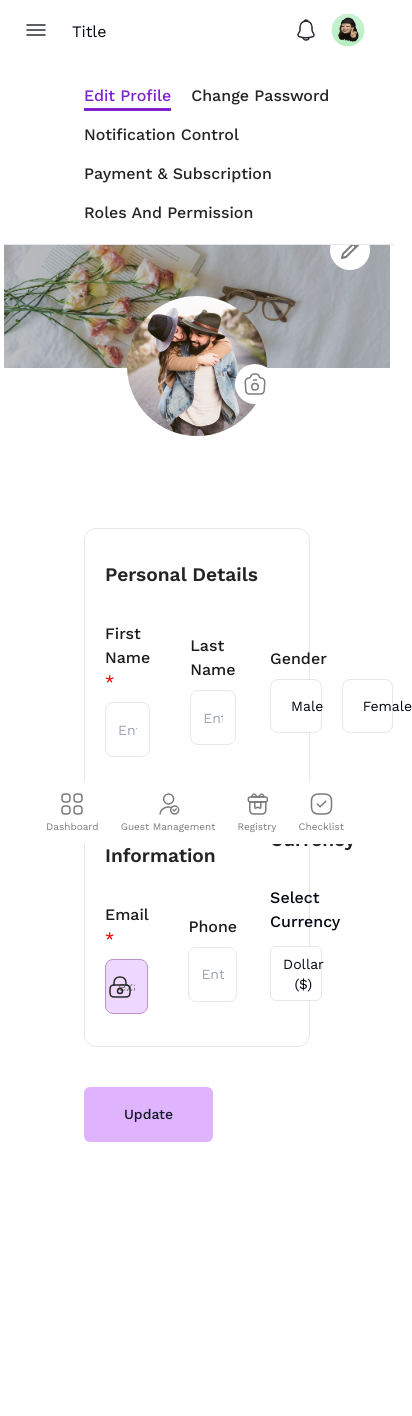
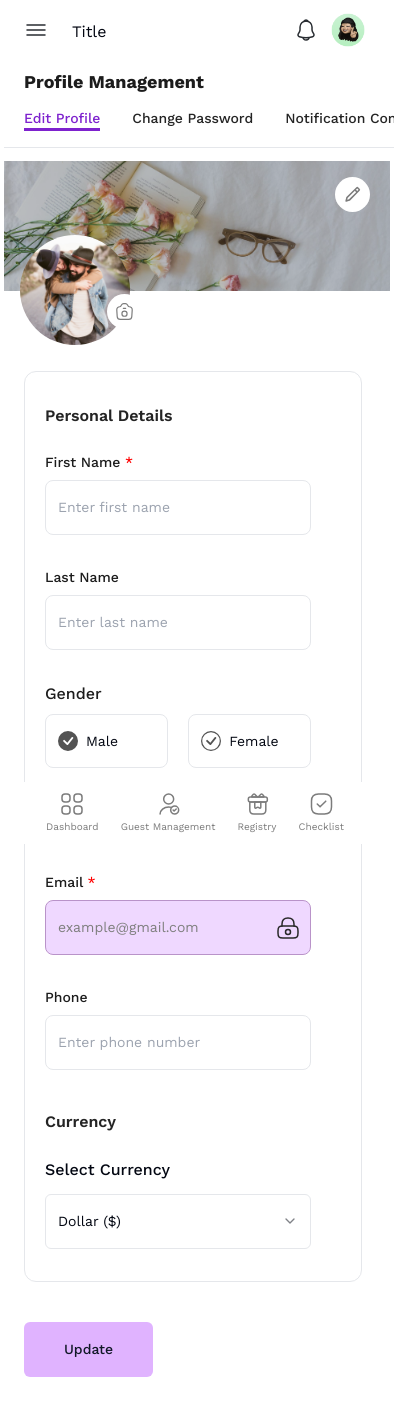
Before and after one commit to Dream-Affairs/Dream-Affairs-Frontend, a Next.js app: page /dashboard/settings in a window 390 px wide. Shown: the top 1416 px of the page, 412 px wide, since content can reach past the window. Before the commit the page ends 1255 px from the top, so only its background shows below. Built offline with nearby package versions, Linux system fonts and the light colour scheme.

Commit message:
mobile size implemented on profile setting

```diff
--- a/app/dashboard/settings/(components)/DynamicInput.tsx
+++ b/app/dashboard/settings/(components)/DynamicInput.tsx
@@ -40,7 +40,7 @@ const DynamicInput: React.FC<DynamicInputProps> = ({
 }) => {
   return (
     <div className="w-full">
-      <label htmlFor={labelFor} className="block mb-2 font-[500] text-[#1C1C1C]">
+      <label htmlFor={labelFor} className="block text-sm md:text-base mb-2 font-[500] text-[#1C1C1C]">
         {label} {required && <span className="text-[#FF0000] font-[500]">*</span>}
       </label>
       <div className="relative">
@@ -53,11 +53,11 @@ const DynamicInput: React.FC<DynamicInputProps> = ({
           error={error}
           hasValue={hasValue}
           value={value}
-          className={className}
+          className={`text-sm md:text-base ${className}`}
           name={name}
           disabled={disabled}
         />
-        <span className="absolute top-4 right-4">{rightIcon}</span>
+        <span className="absolute top-4 right-[14%] md:right-[4%]">{rightIcon}</span>
       </div>
     </div>
   );
--- a/app/dashboard/settings/(components)/profile-form.tsx
+++ b/app/dashboard/settings/(components)/profile-form.tsx
@@ -29,13 +29,13 @@ const ProfileDetail = () => {
   };
 
   return (
-    <div className="mt-20">
+    <div className="md:mt-20">
       <form className="w-full">
-        <div className=" border rounded-xl px-5 py-8">
+        <div className="border rounded-xl px-5 py-8">
           <div className="w-full">
             <Subtitle text={'Personal Details'} />
-            <div className="mt-8 flex items-center gap-10">
-              <div className="flex items-center w-[68%] gap-10">
+            <div className="mt-6 md:mt-8 flex flex-wrap md:flex-nowrap items-center gap-8 md:gap-10">
+              <div className="flex flex-wrap md:flex-nowrap items-center w-full md:w-[68%] gap-8 md:gap-10">
                 <DynamicInput
                   onChange={() => {}}
                   type={'text'}
@@ -47,7 +47,7 @@ const ProfileDetail = () => {
                   name={'fname'}
                   required={true}
                   label="First Name"
-                  className="w-full"
+                  className="w-[90%] md:w-full"
                 />
                 <DynamicInput
                   onChange={() => {}}
@@ -59,9 +59,10 @@ const ProfileDetail = () => {
                   hasValue={false}
                   name={'email'}
                   label="Last Name"
+                  className="w-[90%] md:w-full"
                 />
               </div>
-              <div className="w-[28%]">
+              <div className="w-[90%] md:w-[28%]">
                 <p className="block mb-2 font-[500] text-[#1C1C1C]">Gender</p>
                 <div className="flex gap-5 w-full">
                   <div
@@ -94,11 +95,11 @@ const ProfileDetail = () => {
               </div>
             </div>
           </div>
-          <div className="w-full mt-14 flex items-center gap-10">
-            <div className="w-[68%]">
+          <div className="w-full mt-14 flex flex-wrap md:flex-nowrap items-center gap-10">
+            <div className="w-full md:w-[68%]">
               <Subtitle text={'Contact Information'} />
-              <div className="w-full mt-8 flex items-center gap-10">
-                <div className="w-full flex items-center gap-10">
+              <div className="w-full mt-6 md:mt-8 flex flex-wrap md:flex-nowrap items-center gap-8 md:gap-10">
+                <div className="w-full flex flex-wrap md:flex-nowrap items-center gap-8 md:gap-10">
                   <DynamicInput
                     onChange={() => {}}
                     type={'email'}
@@ -111,7 +112,7 @@ const ProfileDetail = () => {
                     name={'eml'}
                     required={true}
                     label="Email"
-                    className="w-full disabled:bg-secondary disabled:border-primary disabled:text-black"
+                    className="w-[90%] md:w-full disabled:bg-secondary disabled:border-primary disabled:text-black"
                     disabled={true}
                     rightIcon={
                       <svg width={24} height={24} viewBox="0 0 24 24" fill="none" xmlns="http://www.w3.org/2000/svg">
@@ -149,13 +150,14 @@ const ProfileDetail = () => {
                     hasValue={false}
                     name={'phone'}
                     label="Phone"
+                    className="w-[90%] md:w-full"
                   />
                 </div>
               </div>
             </div>
-            <div className="w-[28%]">
+            <div className="w-[90%] md:w-[28%]">
               <Subtitle text={'Currency'} />
-              <div className="mt-8">
+              <div className="mt-6 md:mt-8">
                 <div className="flex flex-col">
                   <Label className="mb-3 text-base font-[500]">Select Currency</Label>
                   <Select>
--- a/app/dashboard/settings/(components)/profile-images.tsx
+++ b/app/dashboard/settings/(components)/profile-images.tsx
@@ -29,7 +29,7 @@ const CoverPhoto = () => {
     fileInput.click();
   };
   const handleChooseCover = () => {
-    const fileInput = document.getElementById('imageInput') as HTMLInputElement;
+    const fileInput = document.getElementById('coverImageInput') as HTMLInputElement;
     fileInput.click();
   };
 
@@ -45,7 +45,7 @@ const CoverPhoto = () => {
   };
 
   return (
-    <div className="w-full h-[170px] md:h-[290px]">
+    <div className="w-full h-[130px] sm:h-[170px] md:h-[290px]">
       <div className="relative w-full h-full object-cover overflow-hidden bg-black">
         <Image
           src={coverImage === '' ? cpic : coverImage}
@@ -56,13 +56,13 @@ const CoverPhoto = () => {
         />
         <span
           onClick={handleChooseCover}
-          className="inline-block p-2 rounded-full text-2xl absolute right-5 top-8 bg-white cursor-pointer"
+          className="inline-block p-2 rounded-full text-2xl absolute right-5 top-4 md:right-5 md:top-8 bg-white cursor-pointer"
         >
-          <input type="file" hidden onChange={handleCoverUpload} accept="image/*" id="imageInput" />
-          <BiPencil className="text-[#7C7C7C]" />
+          <input type="file" hidden onChange={handleCoverUpload} accept="image/*" id="coverImageInput" />
+          <BiPencil className="text-[#7C7C7C] w-[19px] h-[19px] md:w-[24px] md:h-[24px]" />
         </span>
       </div>
-      <div className="relative w-[140px] h-[140px] md:w-[180px] md:h-[180px] -mt-[4.5rem] mx-auto md:ms-[4.5rem]">
+      <div className="relative w-[110px] h-[110px] sm:w-[140px] sm:h-[140px] md:w-[180px] md:h-[180px] -mt-14 md:-mt-[4.5rem] ms-4 md:ms-[4.5rem]">
         <div className="profile-picture w-full h-full relative rounded-full overflow-hidden">
           <Image
             src={selectedImage === '' ? ppic : selectedImage}
@@ -77,10 +77,15 @@ const CoverPhoto = () => {
         </div>
         <span
           onClick={handleOpenModal}
-          className="inline-block p-2 rounded-full text-2xl absolute -right-2 bottom-8 bg-white cursor-pointer"
+          className="inline-block p-2 rounded-full text-2xl absolute -right-3 bottom-4 md:-right-2 md:bottom-8 bg-white cursor-pointer"
         >
           <input type="file" hidden onChange={handleImageUpload} accept="image/*" id="imageInput" />
-          <svg width={24} height={24} viewBox="0 0 24 24" fill="none" xmlns="http://www.w3.org/2000/svg">
+          <svg
+            className="w-[19px] h-[19px] md:w-[24px] md:h-[24px]"
+            viewBox="0 0 24 24"
+            fill="none"
+            xmlns="http://www.w3.org/2000/svg"
+          >
             <path
               d="M6.76017 22H17.2402C20.0002 22 21.1002 20.31 21.2302 18.25L21.7502 9.99C21.8902 7.83 20.1702 6 18.0002 6C17.3902 6 16.8302 5.65 16.5502 5.11L15.8302 3.66C15.3702 2.75 14.1702 2 13.1502 2H10.8602C9.83017 2 8.63017 2.75 8.17017 3.66L7.45017 5.11C7.17017 5.65 6.61017 6 6.00017 6C3.83017 6 2.11017 7.83 2.25017 9.99L2.77017 18.25C2.89017 20.31 4.00017 22 6.76017 22Z"
               stroke="#7C7C7C"
--- a/app/dashboard/settings/(components)/profile.tsx
+++ b/app/dashboard/settings/(components)/profile.tsx
@@ -6,7 +6,7 @@ const ProfileManagement = () => {
   return (
     <div>
       <CoverPhoto />
-      <div className="mt-40 px-20">
+      <div className="mt-20 sm:mt-28 md:mt-40 px-5 pe-7 md:pe-20 md:px-20">
         <ProfileDetail />
       </div>
     </div>
--- a/app/dashboard/settings/(components)/subtitle.tsx
+++ b/app/dashboard/settings/(components)/subtitle.tsx
@@ -5,7 +5,7 @@ interface TextProps {
 }
 
 const Subtitle: React.FC<TextProps> = ({ text }) => {
-  return <h3 className="text-[#242424] text-[1.2rem] font-semibold w-full">{text}</h3>;
+  return <h3 className="text-[#242424] text-[1rem] md:text-[1.2rem] font-semibold w-full">{text}</h3>;
 };
 
 export default Subtitle;
--- a/app/dashboard/settings/(components)/title.tsx
+++ b/app/dashboard/settings/(components)/title.tsx
@@ -3,7 +3,7 @@ interface titleProps {
 }
 
 const Title: React.FC<titleProps> = ({ text }) => {
-  return <div className="text-[#1C1C1C] text-2xl font-bold">{text}</div>;
+  return <div className="text-[#1C1C1C] text-lg md:text-2xl font-bold">{text}</div>;
 };
 
 export default Title;
--- a/app/dashboard/settings/page.tsx
+++ b/app/dashboard/settings/page.tsx
@@ -67,21 +67,21 @@ const Settings = (props: Props) => {
 
   return (
     <div className=" box-border w-full relative pb-12">
-      <div className="ps-20 border-b-[1px] py-7 ms-1 fixed z-10 top-0 pb-4 bg-white w-full">
+      <div className="ps-5 xl:ps-20 border-b-[1px] py-7 ms-1 fixed z-10 top-10 xl:top-0 pb-4 bg-white w-full">
         {settings.map((setting) => (
           <div key={setting.id}>{setting.active ? <Title text={setting.title} /> : null}</div>
         ))}
-        <div className="flex gap-0 gap-x-5 gap-y-3 md:gap-20 mt-6 flex-wrap">
+        <div className="flex gap-0 gap-x-8 gap-y-3 md:gap-20 mt-3 md:mt-6 overflow-scroll scroll-smooth scrollbar-hidex w-full">
           {settings.map((setting) => (
             <p
               key={setting.id}
               onClick={() => {
                 handleActive(setting.id);
               }}
-              className={`capitalize font-medium cursor-pointer border-b-[3.2px]  hover:text-purple-700 ${
+              className={`whitespace-nowrap capitalize text-sm md:text-base font-medium cursor-pointer border-b-[3.2px]  hover:text-purple-700 ${
                 setting.active
                   ? 'border-b-[3.2px] border-purple-700 text-purple-700 transition-all duration-300'
-                  : 'text-[#242424] border-b-white'
+                  : 'text-[#242424] border-b-transparent'
               }`}
             >
               {setting.name}
@@ -89,7 +89,7 @@ const Settings = (props: Props) => {
           ))}
         </div>
       </div>
-      <div className="w-full h-auto mt-[8.65rem] ps-1">
+      <div className="w-full h-auto mt-[6.3rem] xl:mt-[8.65rem] ps-1">
         {settings.map((setting) => (
           <div key={setting.id}>{setting.active ? setting.render : null}</div>
         ))}
```
